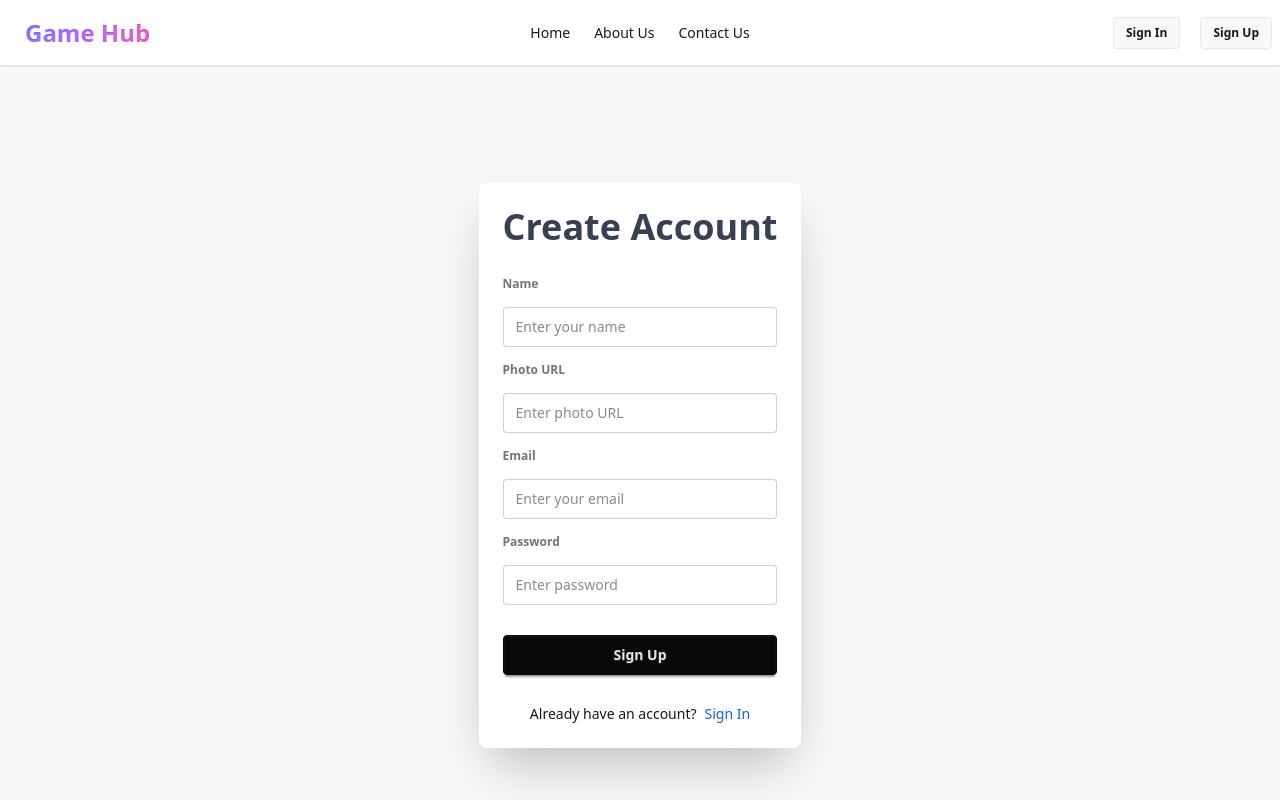
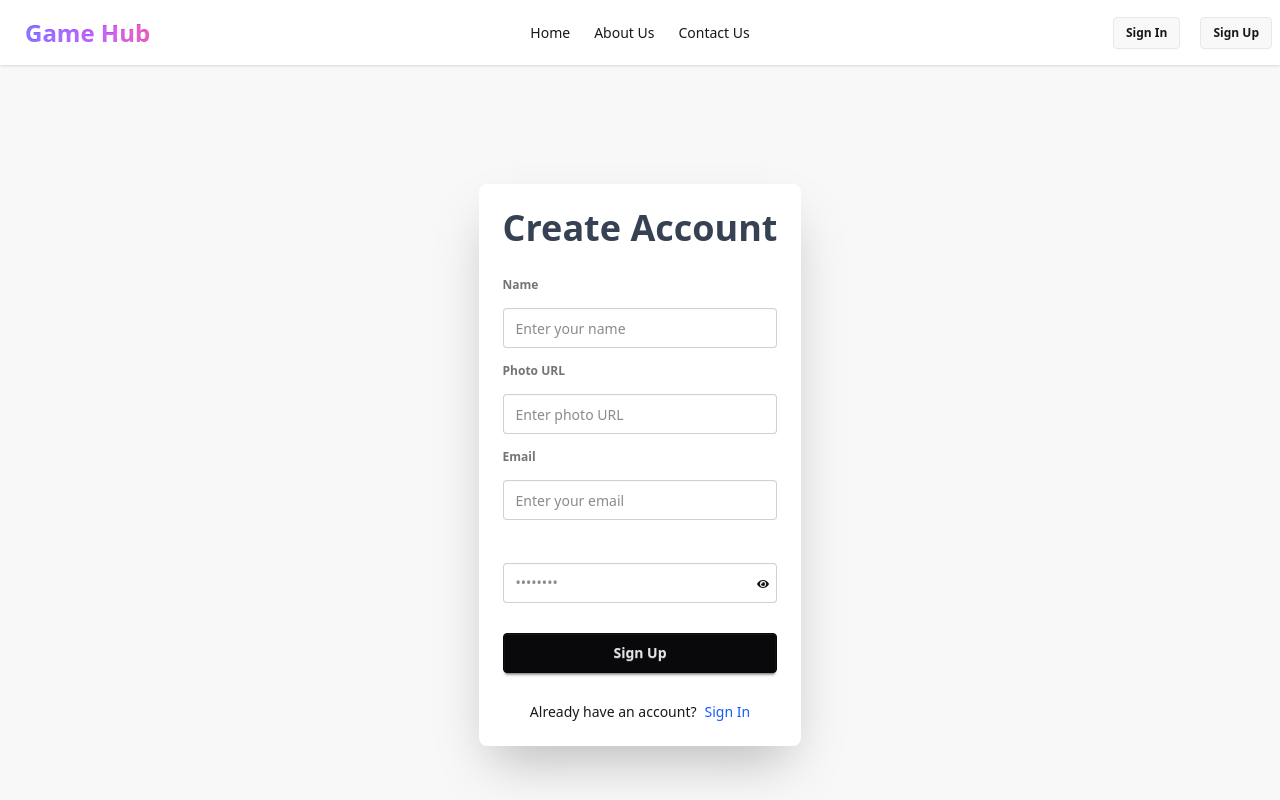
Before and after one commit to zubaer-developer/b12-a9-firesheild-zubaer-developer, a React (Vite) app: page /signup in a window 1280 px wide. Shown: the top 800 px of the page. Built offline with nearby package versions, Linux system fonts and the light colour scheme; no server answers.

Commit message:
fix show or hide password in signup page

```diff
--- a/src/components/Navbar.jsx
+++ b/src/components/Navbar.jsx
@@ -78,7 +78,7 @@ const Navbar = () => {
           <span className="loading loading-spinner text-accent"></span>
         ) : user ? (
           <div className="flex items-center gap-3">
-            <NavLink to="/profile">
+            <NavLink className="flex flex-col items-center" to="/profile">
               <img
                 src={
                   user?.photoURL ||
@@ -87,6 +87,7 @@ const Navbar = () => {
                 alt="User"
                 className="h-10 w-10 rounded-full border-2 border-purple-500 object-cover"
               />
+              <p> {user?.displayName} </p>
             </NavLink>
             <button
               onClick={handleSignOut}
--- a/src/pages/SignUp.jsx
+++ b/src/pages/SignUp.jsx
@@ -4,8 +4,11 @@ import { AuthContext } from "../contexts/AuthContext";
 import { updateProfile } from "firebase/auth";
 import { auth } from "../firebase/firebase.config";
 import { toast } from "react-toastify";
+import { IoEyeOff } from "react-icons/io5";
+import { FaEye } from "react-icons/fa";
 
 const SignUp = () => {
+  const [show, setShow] = useState(false);
   const { signUpUser } = useContext(AuthContext);
   const [error, setError] = useState("");
   const navigate = useNavigate();
@@ -98,14 +101,24 @@ const SignUp = () => {
                 />
 
                 {/* Password */}
-                <label className="label font-semibold">Password</label>
-                <input
-                  name="password"
-                  type="password"
-                  className="input input-bordered w-full"
-                  placeholder="Enter password"
-                  required
-                />
+                <div className="relative">
+                  <label className="block text-sm mb-1  text-white font-bold text-[17px]">
+                    Password
+                  </label>
+                  <input
+                    type={show ? "text" : "password"}
+                    name="password"
+                    placeholder="••••••••"
+                    required
+                    className="input input-bordered w-full "
+                  />
+                  <span
+                    onClick={() => setShow(!show)}
+                    className="absolute right-2 top-11 cursor-pointer z-50"
+                  >
+                    {show ? <IoEyeOff /> : <FaEye />}
+                  </span>
+                </div>
 
                 {/* Error message */}
                 {error && (
```
